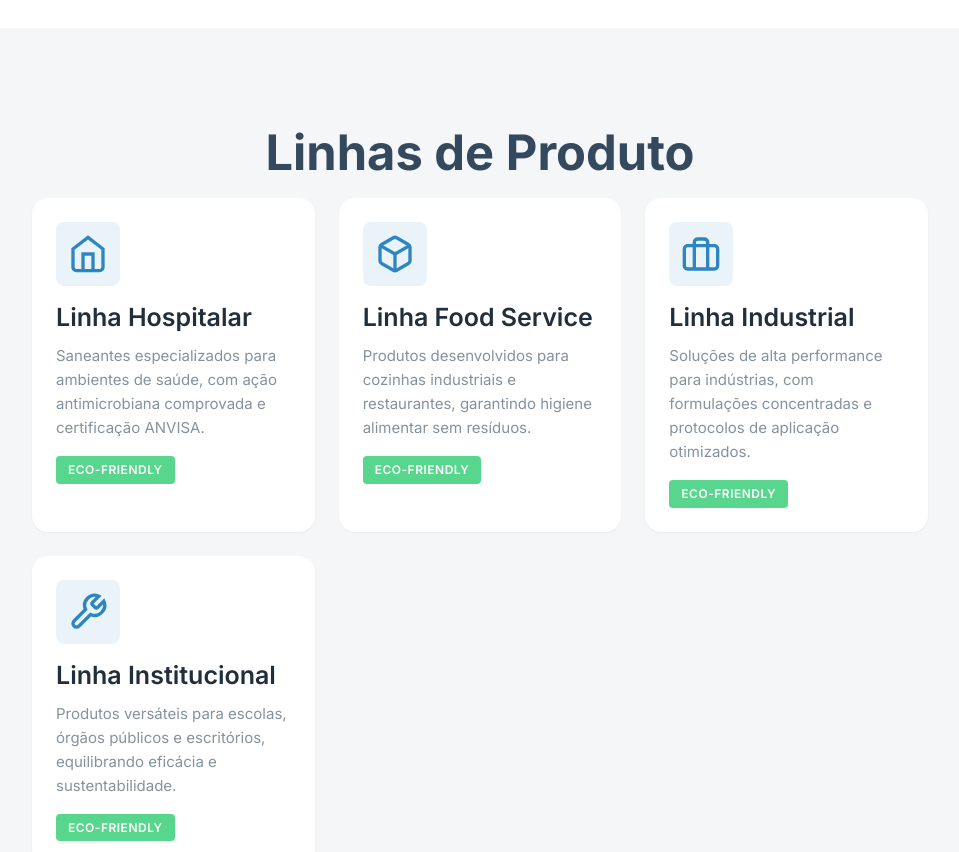
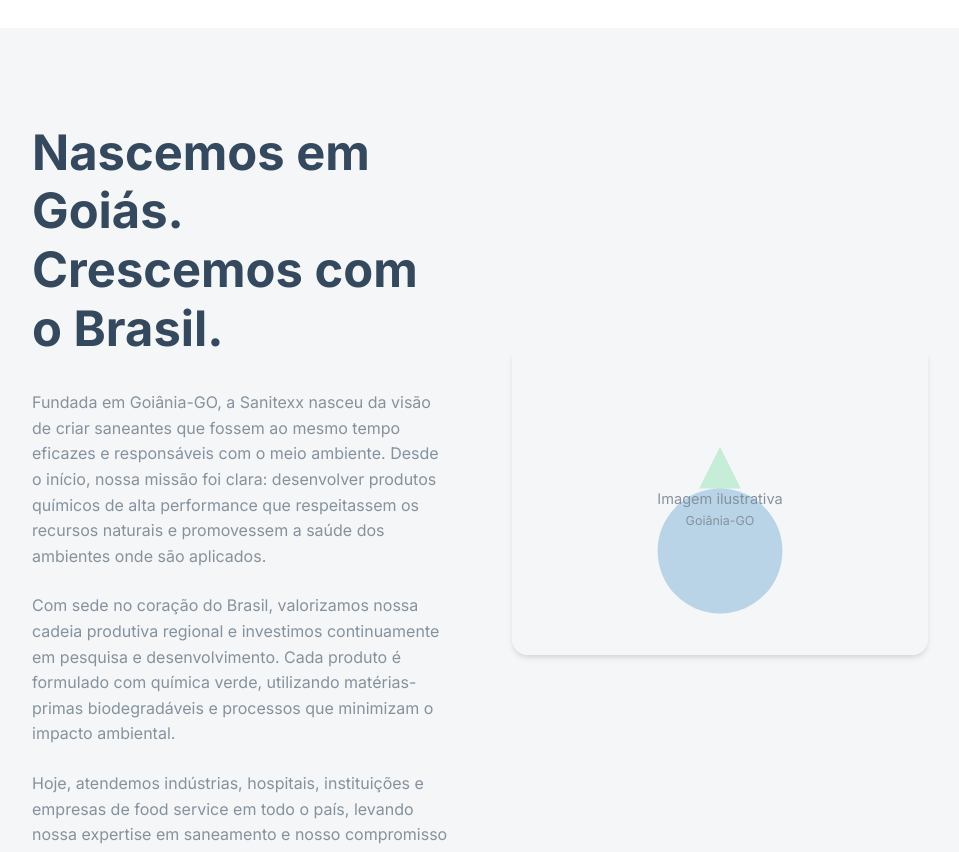
Before and after one commit to jojomimi900-ux/site-da-bb, an Angular app: page / in a window 1280 px wide. Shown: the part 1820-2672 px from the top of the page, without its empty margins (160-1119 px from the left). Built offline with nearby package versions, Linux system fonts and the light colour scheme.

Commit message:
Add Nossa História section, SEO enhancements, and comprehensive README
Co-authored-by: jojomimi900-ux <234601600+jojomimi900-ux@users.noreply.github.com>

```diff
--- a/src/app/app.html
+++ b/src/app/app.html
@@ -4,6 +4,7 @@
 <main id="main-content">
   <app-hero></app-hero>
   <app-principles></app-principles>
+  <app-history></app-history>
   <app-products></app-products>
   <app-contact></app-contact>
 </main>
--- a/src/app/app.ts
+++ b/src/app/app.ts
@@ -3,6 +3,7 @@ import { Header } from './components/header/header';
 import { Footer } from './components/footer/footer';
 import { Hero } from './components/hero/hero';
 import { Principles } from './components/principles/principles';
+import { History } from './components/history/history';
 import { Products } from './components/products/products';
 import { Contact } from './components/contact/contact';
 
@@ -13,6 +14,7 @@ import { Contact } from './components/contact/contact';
     Footer,
     Hero,
     Principles,
+    History,
     Products,
     Contact
   ],
--- /dev/null
+++ b/src/app/components/history/history.html
@@ -0,0 +1,26 @@
+<section class="history section section-alt" id="historia">
+  <div class="container">
+    <div class="history-content">
+      <div class="history-text">
+        <h2>Nascemos em Goiás. Crescemos com o Brasil.</h2>
+        <p>Fundada em Goiânia-GO, a Sanitexx nasceu da visão de criar saneantes que fossem ao mesmo tempo eficazes e responsáveis com o meio ambiente. Desde o início, nossa missão foi clara: desenvolver produtos químicos de alta performance que respeitassem os recursos naturais e promovessem a saúde dos ambientes onde são aplicados.</p>
+
+        <p>Com sede no coração do Brasil, valorizamos nossa cadeia produtiva regional e investimos continuamente em pesquisa e desenvolvimento. Cada produto é formulado com química verde, utilizando matérias-primas biodegradáveis e processos que minimizam o impacto ambiental.</p>
+
+        <p>Hoje, atendemos indústrias, hospitais, instituições e empresas de food service em todo o país, levando nossa expertise em saneamento e nosso compromisso com a sustentabilidade para cada canto do Brasil.</p>
+      </div>
+
+      <div class="history-image">
+        <div class="image-placeholder">
+          <svg width="100%" height="100%" viewBox="0 0 400 300" fill="none">
+            <rect width="400" height="300" fill="var(--color-grey-100)"/>
+            <path d="M200 100L220 140H180L200 100Z" fill="var(--color-sanitexx-green)" opacity="0.3"/>
+            <circle cx="200" cy="200" r="60" fill="var(--color-sanitexx-blue)" opacity="0.3"/>
+            <text x="200" y="155" text-anchor="middle" fill="var(--color-grey-700)" font-size="14" font-family="var(--font-family-primary)">Imagem ilustrativa</text>
+            <text x="200" y="175" text-anchor="middle" fill="var(--color-grey-700)" font-size="12" font-family="var(--font-family-primary)">Goiânia-GO</text>
+          </svg>
+        </div>
+      </div>
+    </div>
+  </div>
+</section>
--- /dev/null
+++ b/src/app/components/history/history.scss
@@ -0,0 +1,59 @@
+.history {
+  background-color: var(--color-grey-100);
+}
+
+.history-content {
+  display: grid;
+  grid-template-columns: 1fr 1fr;
+  gap: var(--spacing-3xl);
+  align-items: center;
+
+  @media (max-width: 1023px) {
+    grid-template-columns: 1fr;
+    gap: var(--spacing-2xl);
+  }
+}
+
+.history-text {
+  h2 {
+    font-size: var(--font-size-h2);
+    color: var(--color-sanitexx-graphite);
+    margin-bottom: var(--spacing-xl);
+
+    @media (max-width: 768px) {
+      font-size: var(--font-size-h3);
+    }
+  }
+
+  p {
+    font-size: 1rem;
+    color: var(--color-grey-700);
+    line-height: var(--line-height-body);
+    margin-bottom: var(--spacing-lg);
+    max-width: 100%;
+
+    &:last-child {
+      margin-bottom: 0;
+    }
+  }
+}
+
+.history-image {
+  @media (max-width: 1023px) {
+    order: -1;
+  }
+}
+
+.image-placeholder {
+  width: 100%;
+  aspect-ratio: 4/3;
+  border-radius: var(--border-radius-lg);
+  overflow: hidden;
+  box-shadow: var(--shadow-md);
+  background-color: var(--color-white);
+
+  svg {
+    width: 100%;
+    height: 100%;
+  }
+}
--- a/src/index.html
+++ b/src/index.html
@@ -23,6 +23,54 @@
   <meta name="twitter:card" content="summary_large_image">
   <meta name="twitter:title" content="Sanitexx - Saneantes de Alta Performance">
   <meta name="twitter:description" content="Soluções certificadas em saneantes para indústrias com química verde">
+
+  <!-- Schema.org Structured Data -->
+  <script type="application/ld+json">
+  {
+    "@context": "https://schema.org",
+    "@type": "Organization",
+    "name": "Sanitexx",
+    "description": "Saneantes de alta performance desenvolvidos com química verde",
+    "url": "https://sanitexx.com.br",
+    "logo": "https://sanitexx.com.br/assets/logo.png",
+    "address": {
+      "@type": "PostalAddress",
+      "addressLocality": "Goiânia",
+      "addressRegion": "GO",
+      "addressCountry": "BR"
+    },
+    "contactPoint": {
+      "@type": "ContactPoint",
+      "contactType": "Sales",
+      "email": "contato@sanitexx.com.br"
+    }
+  }
+  </script>
+
+  <script type="application/ld+json">
+  {
+    "@context": "https://schema.org",
+    "@type": "FAQPage",
+    "mainEntity": [
+      {
+        "@type": "Question",
+        "name": "Os produtos Sanitexx são certificados?",
+        "acceptedAnswer": {
+          "@type": "Answer",
+          "text": "Sim, todos os nossos produtos possuem certificação ANVISA e seguimos as normas ISO 9001 e ISO 14001."
+        }
+      },
+      {
+        "@type": "Question",
+        "name": "Os saneantes são biodegradáveis?",
+        "acceptedAnswer": {
+          "@type": "Answer",
+          "text": "Sim, utilizamos química verde em nossas formulações, garantindo que nossos produtos sejam biodegradáveis e ambientalmente responsáveis."
+        }
+      }
+    ]
+  }
+  </script>
 </head>
 <body>
   <app-root></app-root>
```
Also changed, not shown: src/app/components/history/history.ts (added, +11 -0 lines), src/app/directives/scroll-animation.ts (added, +50 -0 lines), 1 other file (tests, documents, lock files or other folders).
